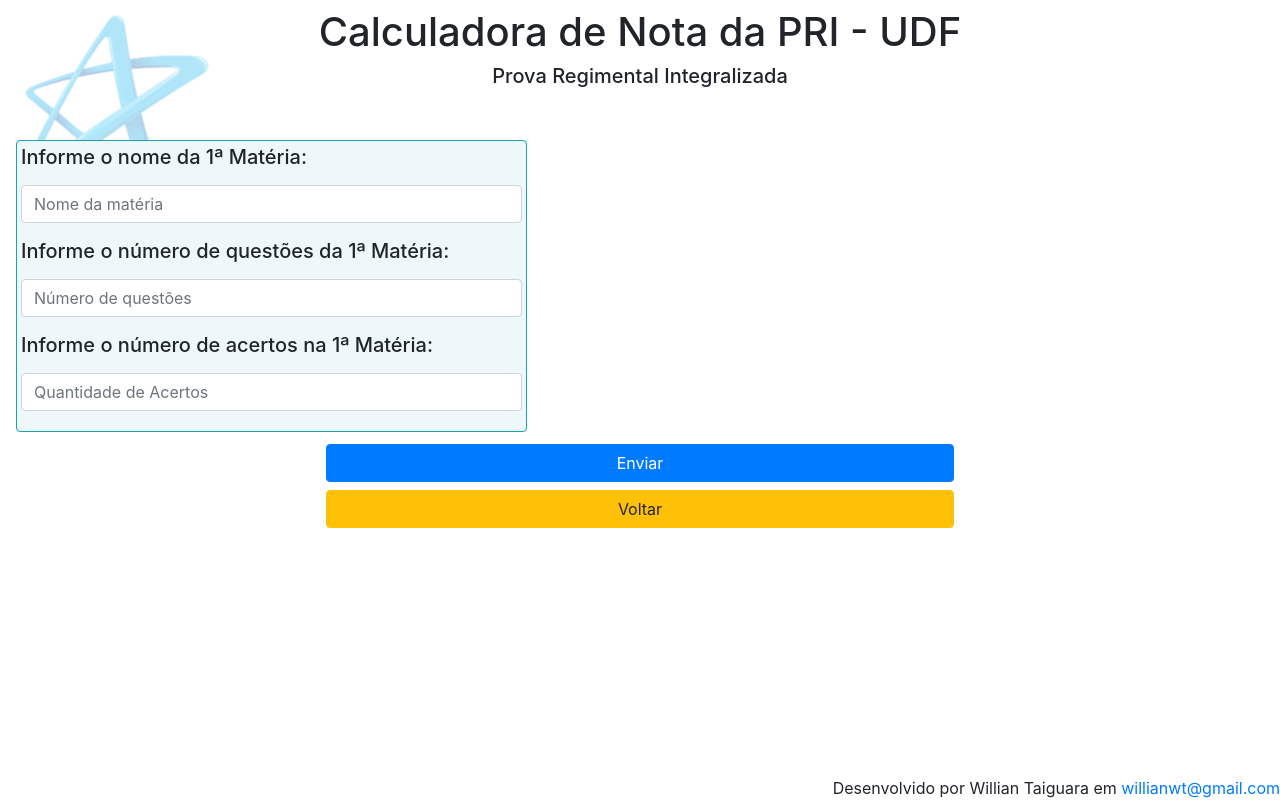
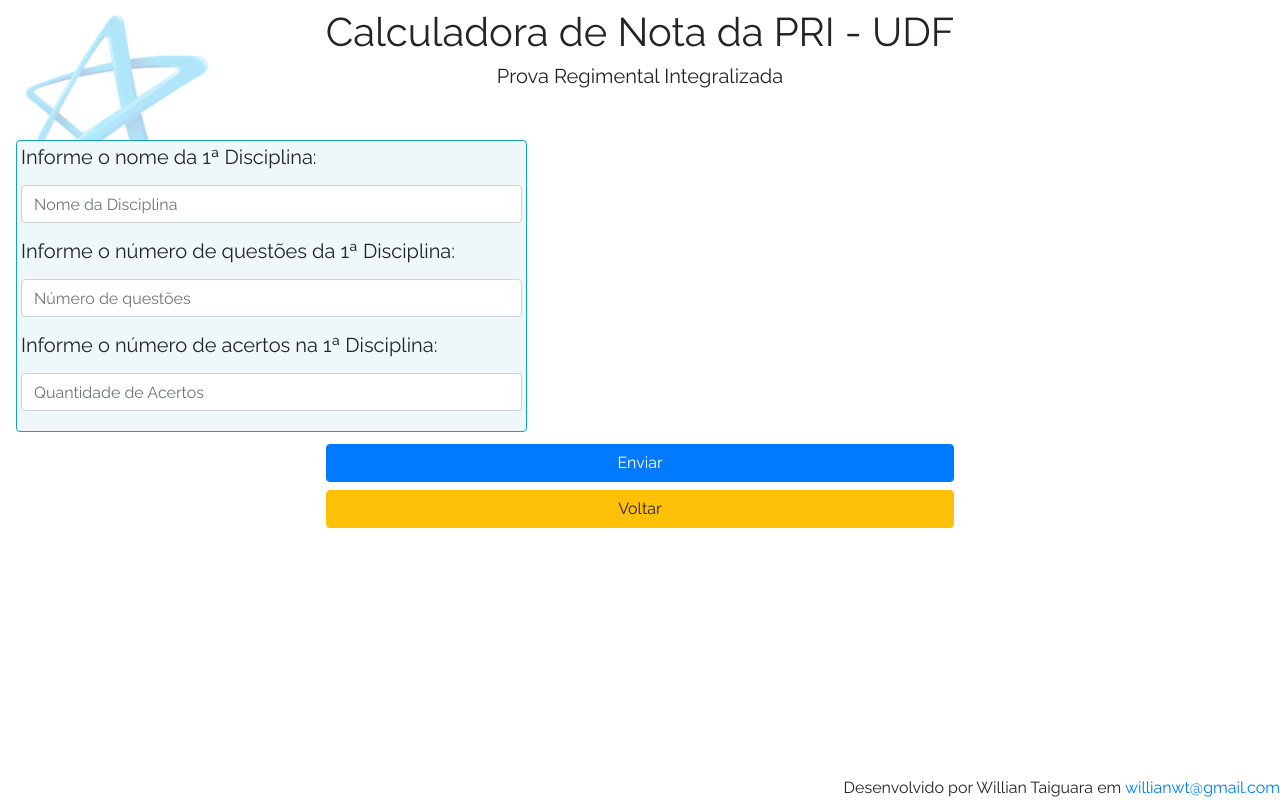
Before and after one commit to willianwt/calculadorapri, a PHP site: page /segundoPasso.php?qtdMaterias=1 in a window 1280 px wide. Run offline with PHP 8.4, Linux system fonts and the light colour scheme.

Commit message:
Matéria virou Disciplina. Fonte Raleway adicionada a todo o documento.

```diff
--- a/segundoPasso.php
+++ b/segundoPasso.php
@@ -14,10 +14,14 @@ $qtdMaterias = $_GET['qtdMaterias'];
     <link rel="stylesheet" href="css/bootstrap.min.css">
 
     <title>Calculadora de nota da PRI</title>
+    <link href="https://fonts.googleapis.com/css?family=Raleway" rel="stylesheet">
+    <title>Calculadora de nota da PRI</title>
 
     <style>
         body,html {
             height: 100%;
+            font-family: 'Raleway', sans-serif;
+
         }
         img{
             position: absolute;
@@ -39,15 +43,15 @@ $qtdMaterias = $_GET['qtdMaterias'];
                 for ($i = 1; $i <= $qtdMaterias; $i++){
                     echo '<div class="border border-info rounded p-1 m-1 col-sm-5 align-items-center" style="background-color: #EEF7FA;">
                             <div class="form-group">
-                              <label for="qtdMaterias"><h5>Informe o nome da '.$i.'ª Matéria:</h5></label>
-                              <input type="text" class="form-control" id="nomeMateria'.$i.'" name="nomeMateria'.$i.'" aria-describedby="nomeMateria'.$i.'" placeholder="Nome da matéria"  required>
+                              <label for="qtdMaterias"><h5>Informe o nome da '.$i.'ª Disciplina:</h5></label>
+                              <input type="text" class="form-control" id="nomeMateria'.$i.'" name="nomeMateria'.$i.'" aria-describedby="nomeMateria'.$i.'" placeholder="Nome da Disciplina"  required>
                           </div>';
                     echo '<div class="form-group">
-                              <label for="qtdQuestoesMateria"><h5>Informe o número de questões da '.$i.'ª Matéria:</h5></label>
+                              <label for="qtdQuestoesMateria"><h5>Informe o número de questões da '.$i.'ª Disciplina:</h5></label>
                               <input type="number" class="form-control" id="qtdQuestoesMateria'.$i.'" name="qtdQuestoesMateria'.$i.'" aria-describedby="qtdQuestoesMateria'.$i.'" placeholder="Número de questões" required>
                           </div>';
                     echo '<div class="form-group">
-                              <label for="qtdAcertosMateria"><h5>Informe o número de acertos na '.$i.'ª Matéria: </h5></label>
+                              <label for="qtdAcertosMateria"><h5>Informe o número de acertos na '.$i.'ª Disciplina: </h5></label>
                               <input type="number" class="form-control" id="qtdAcertosMateria'.$i.'" name="qtdAcertosMateria'.$i.'" aria-describedby="qtdAcertosMateria'.$i.'" placeholder="Quantidade de Acertos" required>
                           </div>';
                     echo '</div><hr>';
```
Also changed, not shown: index.php (+10 -2 lines), resultado.php (+7 -3 lines).
